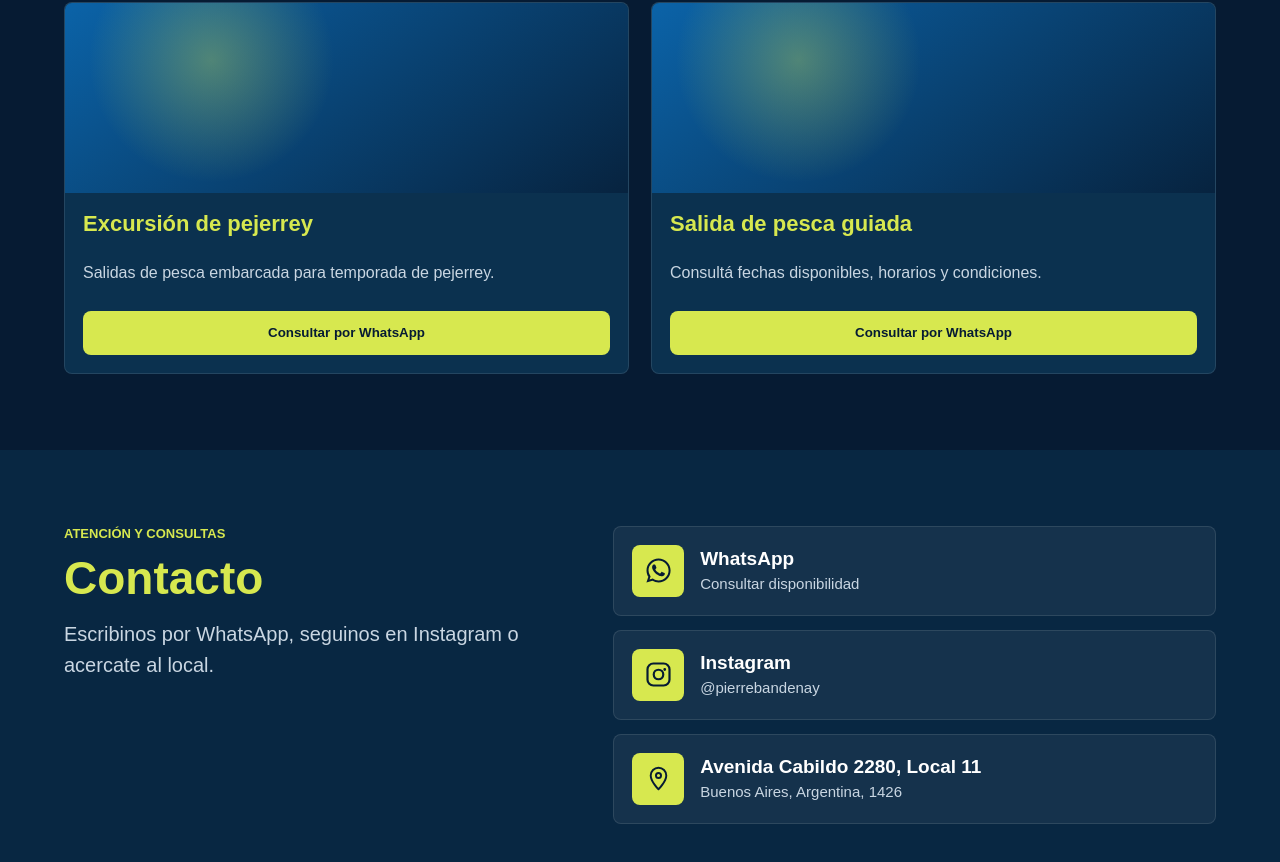
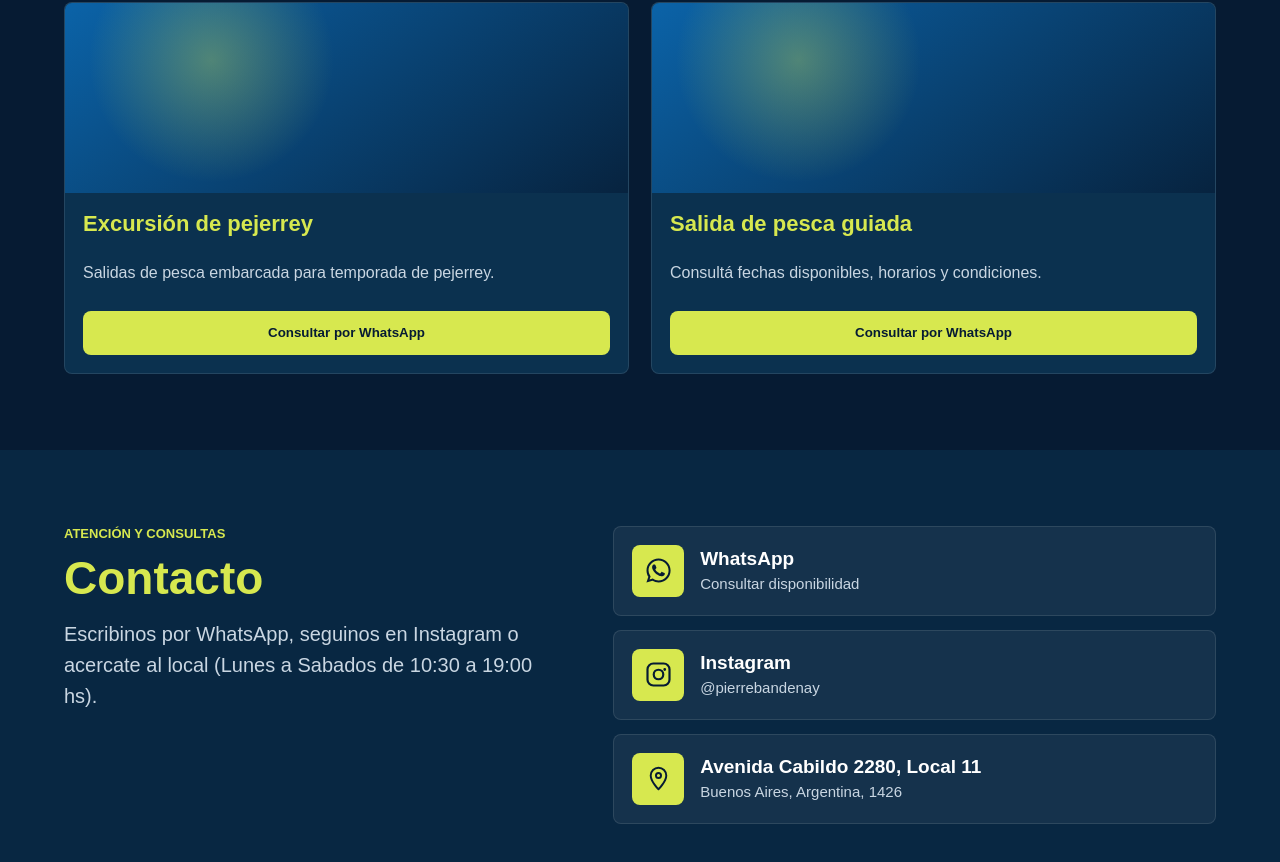
Before and after one commit to vkiperUADE2/catalogo-pesca, a React (Vite) app: page / in a window 1280 px wide. Shown: the part 2189-3051 px from the top of the page. Built offline with nearby package versions, Linux system fonts and the light colour scheme.

Commit message:
Agrega horario del local en contacto

```diff
--- a/src/components/Contacto.jsx
+++ b/src/components/Contacto.jsx
@@ -34,7 +34,7 @@ function Contacto({ telefono }) {
           <span className="section-kicker">Atención y consultas</span>
           <h2>Contacto</h2>
           <p>
-            Escribinos por WhatsApp, seguinos en Instagram o acercate al local.
+            Escribinos por WhatsApp, seguinos en Instagram o acercate al local (Lunes a Sabados de 10:30 a 19:00 hs).
           </p>
         </div>
 
```
